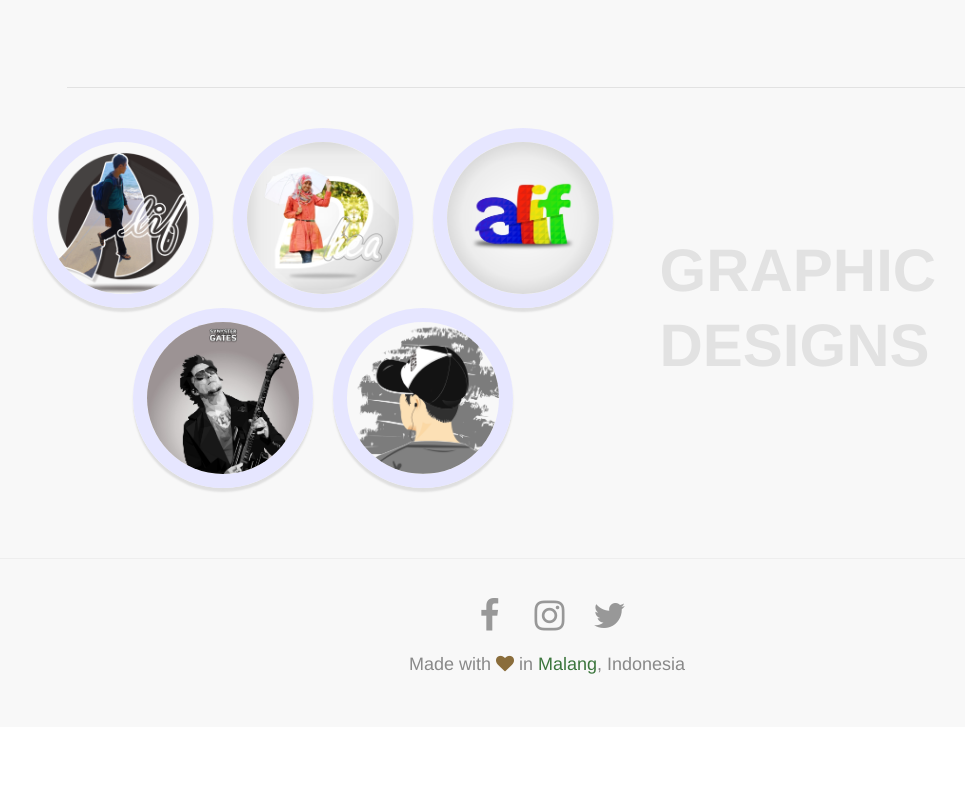
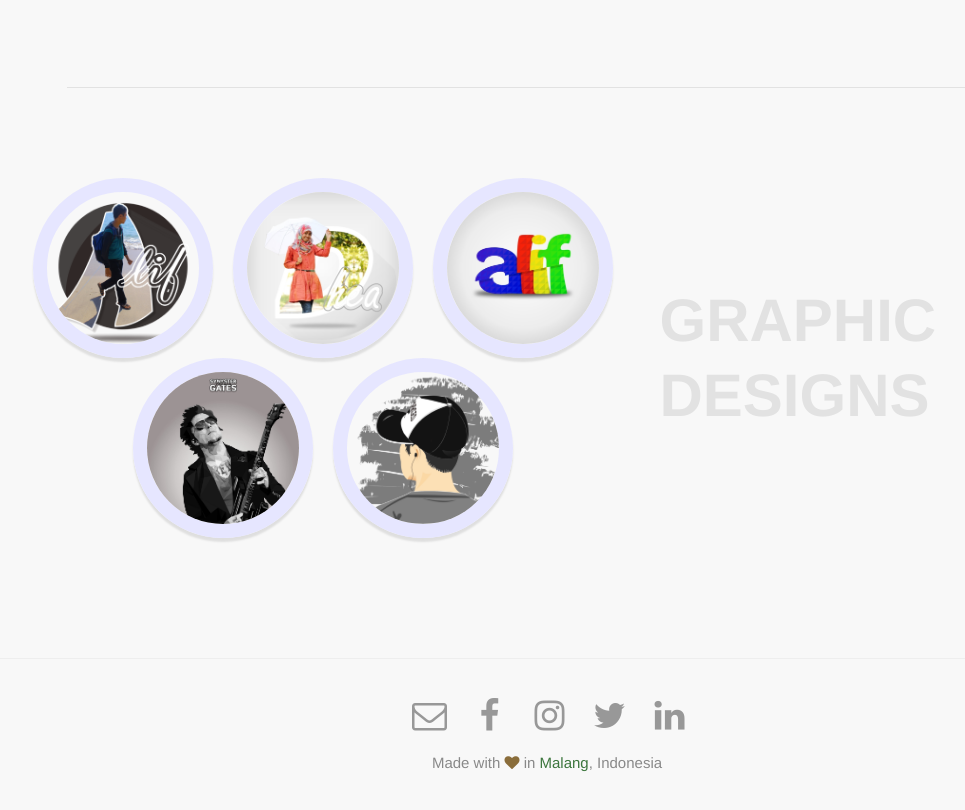
Before and after one commit to alfari16/alfari16.github.io, a plain HTML site: page index.html in a window 1280 px wide. Shown: the part 1954-2764 px from the top of the page, without its empty margins (93-1058 px from the left). Before the commit the page ends 2681 px from the top, so only its background shows below. Drawn offline with Linux system fonts and the light colour scheme.

Commit message:
fixed padding n social

```diff
--- a/index.html
+++ b/index.html
@@ -102,7 +102,7 @@
       </div>
     </section>
 
-    <section class="portfolio">
+    <section class="portfolio portoImage">
       <div class="container">
         <div class="row">
           <div class="col-xs-12 deskripsi visible-xs visible-sm">
@@ -135,9 +135,11 @@
         <div class="container">
           <div class="contact">
             <ul class="social">
-              <li><a title="find me on facebook" href="https://facebook.com/alif.irfan16" target="_blank"><i class="fa fa-facebook-f fa-fw fa-2x"></i></a></li>
-              <li><a title="find me on instagram" href="https://instagram.com/alfari16" target="_blank"><i class="fa fa-instagram fa-fw fa-2x"></i></a></li>
-              <li><a title="find me on twitter" href="https://twitter.com/alif_irfan16" target="_blank"><i class="fa fa-twitter fa-fw fa-2x"></i></a></li>
+              <li><a title="Email me!" href="mailto:alif.anshory16@gmail.com" target="_blank"><i class="fa fa-envelope-o fa-fw"></i></a></li>
+              <li><a title="find me on facebook" href="https://facebook.com/alif.irfan16" target="_blank"><i class="fa fa-facebook-f fa-fw"></i></a></li>
+              <li><a title="find me on instagram" href="https://instagram.com/alfari16" target="_blank"><i class="fa fa-instagram fa-fw"></i></a></li>
+              <li><a title="find me on twitter" href="https://twitter.com/alif_irfan16" target="_blank"><i class="fa fa-twitter fa-fw"></i></a></li>
+              <li><a title="find me on linkedIn" href="https://www.linkedin.com/in/alif-irfan-anshory-94966614b/" target="_blank"><i class="fa fa-linkedin fa-fw"></i></a></li>
             </ul>
           </div>
           <p>Made with <i class="fa fa-heart text-warning"></i> in <span class="text-success">Malang</span>, Indonesia</p>
```
Also changed, not shown: css/alfari.min.css.
